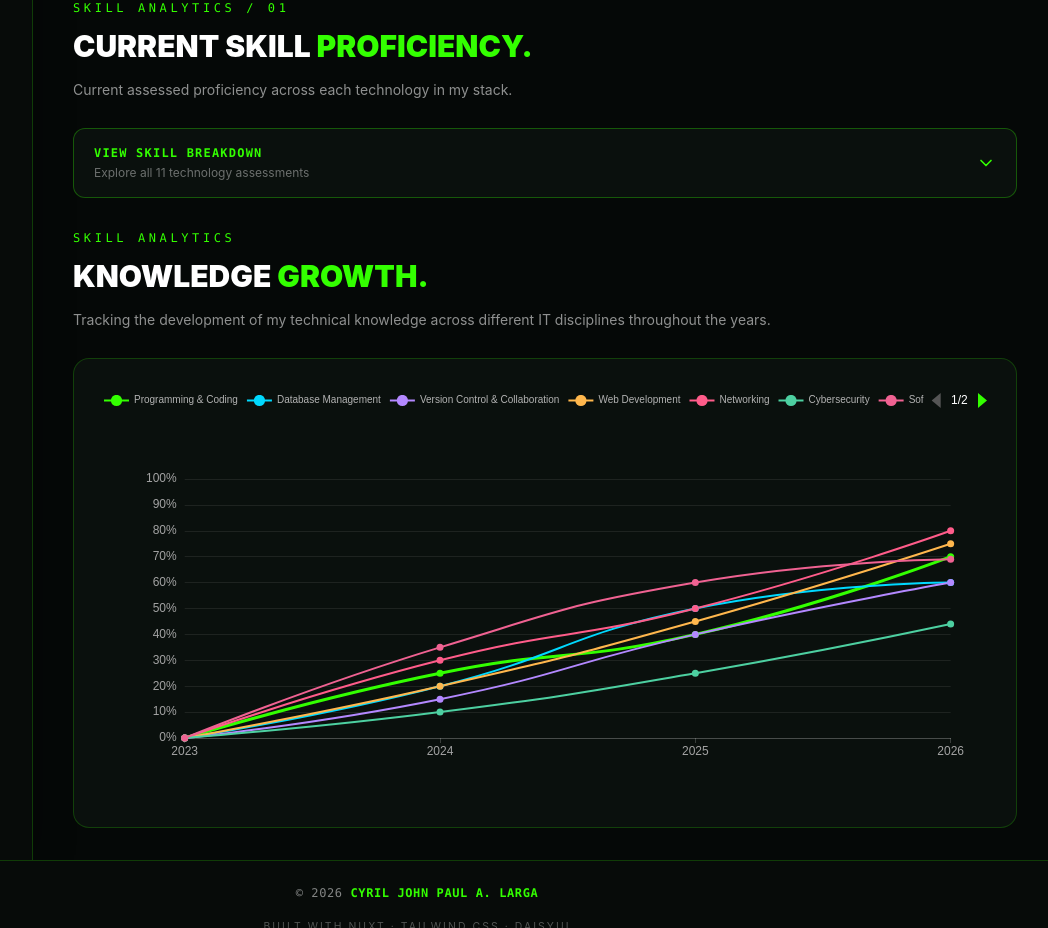
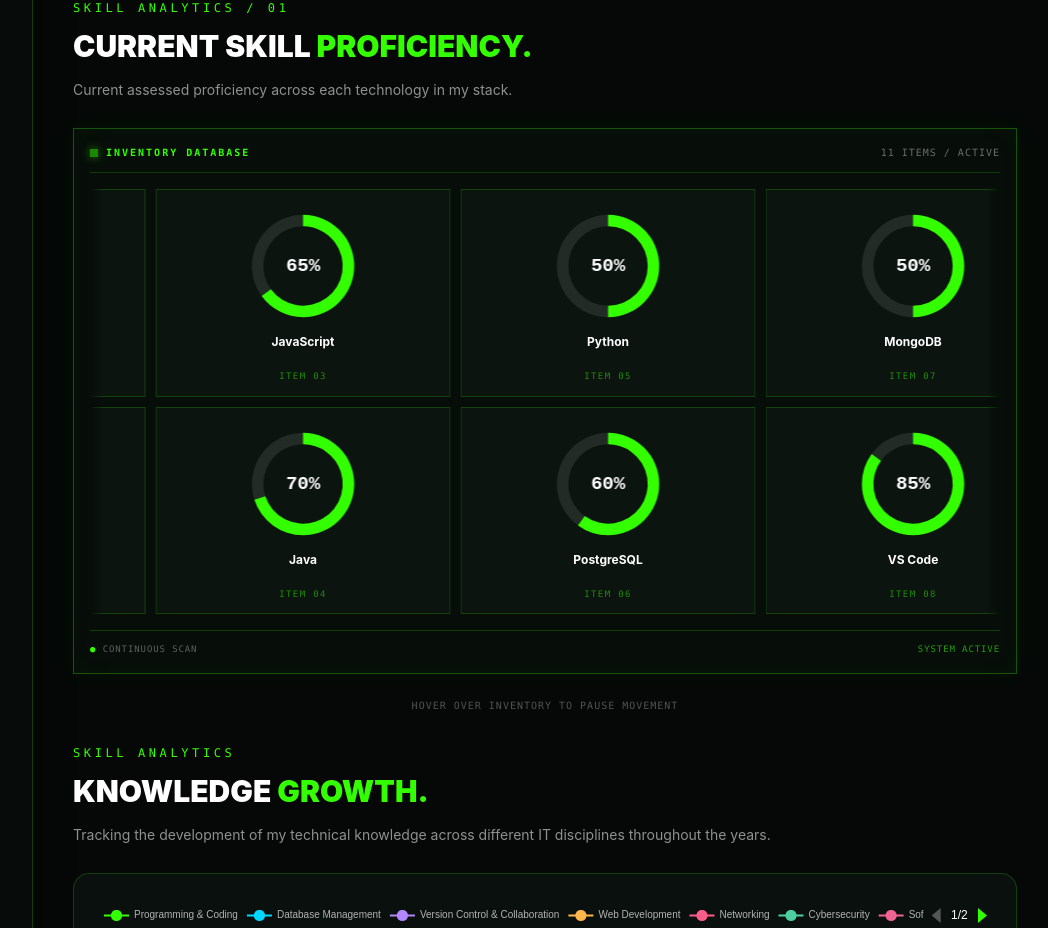
Before and after one commit to PaulLarKaizen/portfolio-nuxt, a Nuxt app: page /techstack in a window 1280 px wide. Shown: the part 1340-2268 px from the top of the page, without its empty margins (223-1271 px from the left). Built offline with nearby package versions, Linux system fonts and the light colour scheme.

Commit message:
Improve tech stack charts and animations

```diff
--- a/app/pages/techstack.vue
+++ b/app/pages/techstack.vue
@@ -1,5 +1,7 @@
 
 <script setup lang="ts">
+import { onMounted, onUnmounted, ref } from "vue";
+
 useHead({
   title: "Tech Stack | Cyril John Paul Larga",
 });
@@ -46,24 +48,77 @@ const skills = [
   { name: "Android Studio", score: 85 },
 ];
 
-// Controls the skill chart dropdown.
-const showSkillCharts = ref(false);
+// Reveal charts and start the inventory movement when visible.
+const skillChartSection = ref<HTMLElement | null>(null);
+const chartsVisible = ref(false);
+
+let skillChartObserver: IntersectionObserver | undefined;
+
+onMounted(() => {
+  const prefersReducedMotion = window.matchMedia(
+    "(prefers-reduced-motion: reduce)",
+  );
+
+  if (prefersReducedMotion.matches) {
+    chartsVisible.value = true;
+    return;
+  }
+
+  if (!("IntersectionObserver" in window)) {
+    chartsVisible.value = true;
+    return;
+  }
+
+  skillChartObserver = new IntersectionObserver(
+    (entries) => {
+      const sectionIsVisible = entries.some(
+        (entry) => entry.isIntersecting,
+      );
+
+      if (sectionIsVisible) {
+        chartsVisible.value = true;
+        skillChartObserver?.disconnect();
+        skillChartObserver = undefined;
+      }
+    },
+    {
+      threshold: 0.12,
+      rootMargin: "0px 0px -80px 0px",
+    },
+  );
+
+  if (skillChartSection.value) {
+    skillChartObserver.observe(skillChartSection.value);
+  }
+});
+
+onUnmounted(() => {
+  skillChartObserver?.disconnect();
+});
 
 // Individual technology doughnut chart.
 function doughnutOption(score: number) {
   return {
-    animationDuration: 900,
+    animation: true,
+    animationDuration: 1200,
+    animationEasing: "cubicOut",
+    animationDurationUpdate: 700,
+
     tooltip: {
       trigger: "item",
       formatter: "{b}: {c}%",
     },
+
     series: [
       {
         type: "pie",
-        radius: ["68%", "84%"],
+        radius: ["62%", "80%"],
         center: ["50%", "50%"],
+        startAngle: 90,
+        clockwise: true,
         label: { show: false },
         labelLine: { show: false },
+
         data: [
           {
             value: score,
@@ -78,6 +133,7 @@ function doughnutOption(score: number) {
         ],
       },
     ],
+
     graphic: [
       {
         type: "text",
@@ -86,7 +142,7 @@ function doughnutOption(score: number) {
         style: {
           text: `${score}%`,
           fill: "#ffffff",
-          fontSize: 22,
+          fontSize: 19,
           fontWeight: "bold",
           fontFamily: "monospace",
         },
@@ -311,8 +367,8 @@ const progressOption = {
       </section>
     </div>
 
-    <!-- Individual technology proficiency -->
-    <section class="space-y-6">
+    <!-- Continuous skill inventory -->
+    <section ref="skillChartSection" class="space-y-6">
       <div>
         <p class="mb-3 font-mono text-xs tracking-[0.3em] text-[#33ff00]">
           SKILL ANALYTICS / 01
@@ -328,62 +384,51 @@ const progressOption = {
         </p>
       </div>
 
-      <!-- Expand / Collapse button -->
-      <button
-        type="button"
-        class="flex w-full items-center justify-between rounded-xl border border-[#33ff00]/30 bg-[#0a100d] px-5 py-4 text-left transition-all duration-300 hover:border-[#33ff00]/70 hover:bg-[#33ff00]/5"
-        :aria-expanded="showSkillCharts"
-        aria-controls="skill-chart-grid"
-        @click="showSkillCharts = !showSkillCharts"
+      <!-- Retro inventory frame -->
+      <div
+        class="skill-inventory relative overflow-hidden border border-[#33ff00]/30 bg-[#070d09] p-3 sm:p-4"
       >
-        <div class="flex flex-col gap-1">
+        <!-- Top decorative status bar -->
+        <div
+          class="mb-4 flex items-center justify-between border-b border-[#33ff00]/20 pb-3"
+        >
+          <div class="flex items-center gap-2">
             <span
-            class="font-mono text-xs font-bold tracking-widest text-[#33ff00]"
+              class="h-2 w-2 animate-pulse bg-[#33ff00] shadow-[0_0_8px_#33ff00]"
+            ></span>
+
+            <span
+              class="font-mono text-[10px] font-bold tracking-[0.2em] text-[#33ff00]"
             >
-            {{
-              showSkillCharts ? "HIDE SKILL BREAKDOWN" : "VIEW SKILL BREAKDOWN"
-            }}
-          </span>
-
-          <span class="text-xs text-white/40">
-            {{
-              showSkillCharts
-                ? "11 technologies displayed"
-                : "Explore all 11 technology assessments"
-            }}
+              INVENTORY DATABASE
             </span>
           </div>
 
-        <svg
-          class="h-5 w-5 shrink-0 text-[#33ff00] transition-transform duration-300"
-          :class="{ 'rotate-180': showSkillCharts }"
-          viewBox="0 0 24 24"
-          fill="none"
-          stroke="currentColor"
-          stroke-width="2"
-          aria-hidden="true"
-        >
-          <path
-            d="m6 9 6 6 6-6"
-            stroke-linecap="round"
-            stroke-linejoin="round"
-          />
-        </svg>
-      </button>
+          <span class="font-mono text-[10px] tracking-widest text-white/40">
+            11 ITEMS / ACTIVE
+          </span>
+        </div>
 
-      <!-- Expandable doughnut charts -->
+        <!-- Scrolling viewport -->
         <div
-        v-if="showSkillCharts"
-        id="skill-chart-grid"
-        class="grid grid-cols-2 gap-4 sm:grid-cols-3 lg:grid-cols-4"
+          class="skill-marquee-viewport"
+          :class="{ 'is-ready': chartsVisible }"
         >
           <div
-          v-for="skill in skills"
-          :key="skill.name"
-          class="flex min-w-0 flex-col items-center rounded-xl border border-[#33ff00]/20 bg-[#0a100d] p-4 transition-all duration-300 hover:border-[#33ff00]/60"
+            class="skill-marquee-track"
+            :class="{ 'is-running': chartsVisible }"
+          >
+            <!-- First inventory set -->
+            <div class="skill-marquee-group">
+              <div
+                v-for="(skill, index) in skills"
+                :key="`first-${skill.name}`"
+                class="skill-chart-card group flex min-w-0 flex-col items-center justify-center border border-[#33ff00]/20 bg-[#0b140e] p-2 transition-all duration-300 hover:border-[#33ff00]/70 hover:bg-[#102014] sm:p-3"
+                :class="{ 'skill-chart-card-enter': chartsVisible }"
+                :style="{ animationDelay: `${index * 80}ms` }"
               >
                 <ClientOnly>
-            <div class="h-36 min-w-0 w-full">
+                  <div v-if="chartsVisible" class="h-28 w-full min-w-0 sm:h-32">
                     <VChart
                       :option="doughnutOption(skill.score)"
                       autoresize
@@ -391,20 +436,107 @@ const progressOption = {
                     />
                   </div>
 
+                  <div
+                    v-else
+                    class="flex h-28 w-full items-center justify-center sm:h-32"
+                    aria-hidden="true"
+                  >
+                    <div
+                      class="flex h-20 w-20 items-center justify-center rounded-full border-[7px] border-white/10 sm:h-24 sm:w-24"
+                    >
+                      <span class="font-mono text-[10px] text-white/30">
+                        READY
+                      </span>
+                    </div>
+                  </div>
+
                   <template #fallback>
                     <div
-                class="flex h-36 w-full items-center justify-center font-mono text-xs text-white/40"
+                      class="flex h-28 w-full items-center justify-center font-mono text-[10px] text-white/40 sm:h-32"
                     >
-                Loading chart...
+                      LOADING...
                     </div>
                   </template>
                 </ClientOnly>
 
-          <p class="mt-2 text-center text-sm font-bold text-white">
+                <p
+                  class="mt-1 min-h-8 text-center text-[11px] font-bold leading-tight text-white sm:text-xs"
+                >
                   {{ skill.name }}
                 </p>
+
+                <span
+                  class="mt-1 font-mono text-[8px] tracking-[0.15em] text-[#33ff00]/50 sm:text-[9px]"
+                >
+                  ITEM {{ String(index + 1).padStart(2, "0") }}
+                </span>
               </div>
             </div>
+
+            <!-- Duplicate inventory set for seamless looping -->
+            <div class="skill-marquee-group" aria-hidden="true">
+              <div
+                v-for="(skill, index) in skills"
+                :key="`second-${skill.name}`"
+                class="skill-chart-card flex min-w-0 flex-col items-center justify-center border border-[#33ff00]/20 bg-[#0b140e] p-2 sm:p-3"
+              >
+                <ClientOnly>
+                  <div v-if="chartsVisible" class="h-28 w-full min-w-0 sm:h-32">
+                    <VChart
+                      :option="doughnutOption(skill.score)"
+                      autoresize
+                      style="height: 100%; width: 100%"
+                    />
+                  </div>
+
+                  <div
+                    v-else
+                    class="flex h-28 w-full items-center justify-center sm:h-32"
+                  >
+                    <div
+                      class="h-20 w-20 rounded-full border-[7px] border-white/10 sm:h-24 sm:w-24"
+                    ></div>
+                  </div>
+
+                  <template #fallback>
+                    <div class="h-28 w-full sm:h-32"></div>
+                  </template>
+                </ClientOnly>
+
+                <p
+                  class="mt-1 min-h-8 text-center text-[11px] font-bold leading-tight text-white sm:text-xs"
+                >
+                  {{ skill.name }}
+                </p>
+
+                <span
+                  class="mt-1 font-mono text-[8px] tracking-[0.15em] text-[#33ff00]/50 sm:text-[9px]"
+                >
+                  ITEM {{ String(index + 1).padStart(2, "0") }}
+                </span>
+              </div>
+            </div>
+          </div>
+        </div>
+
+        <!-- Bottom decorative status bar -->
+        <div
+          class="mt-4 flex items-center justify-between border-t border-[#33ff00]/20 pt-3"
+        >
+          <span class="font-mono text-[9px] tracking-widest text-white/35">
+            <span class="text-[#33ff00]">●</span>
+            CONTINUOUS SCAN
+          </span>
+
+          <span class="font-mono text-[9px] tracking-widest text-[#33ff00]/60">
+            SYSTEM ACTIVE
+          </span>
+        </div>
+      </div>
+
+      <p class="text-center font-mono text-[10px] tracking-widest text-white/30">
+        HOVER OVER INVENTORY TO PAUSE MOVEMENT
+      </p>
     </section>
 
     <!-- Yearly knowledge growth -->
@@ -449,3 +581,127 @@ const progressOption = {
     </section>
   </div>
 </template>
+
+<style scoped>
+/* Retro inventory frame */
+.skill-inventory {
+  box-shadow:
+    0 0 18px rgba(51, 255, 0, 0.05),
+    inset 0 0 25px rgba(51, 255, 0, 0.025);
+}
+
+/* Hide anything outside the scrolling inventory */
+.skill-marquee-viewport {
+  width: 100%;
+  overflow: hidden;
+  position: relative;
+}
+
+/* Fade the left and right edges */
+.skill-marquee-viewport::before,
+.skill-marquee-viewport::after {
+  content: "";
+  position: absolute;
+  top: 0;
+  bottom: 0;
+  width: 12px;
+  z-index: 2;
+  pointer-events: none;
+}
+
+.skill-marquee-viewport::before {
+  left: 0;
+  background: linear-gradient(to right, #070d09, transparent);
+}
+
+.skill-marquee-viewport::after {
+  right: 0;
+  background: linear-gradient(to left, #070d09, transparent);
+}
+
+/* Two identical inventory sets create the seamless loop */
+.skill-marquee-track {
+  display: flex;
+  width: 400%;
+  transform: translateX(0);
+  will-change: transform;
+}
+
+.skill-marquee-track.is-running {
+  animation: inventory-scroll 38s linear infinite;
+}
+
+/* Pause the continuous movement when hovered */
+.skill-marquee-viewport:hover .skill-marquee-track.is-running {
+  animation-play-state: paused;
+}
+
+/*
+  Each group is twice the viewport width.
+  Six columns and two rows allow three columns
+  and two rows to be visible at once.
+*/
+.skill-marquee-group {
+  flex: 0 0 50%;
+  width: 50%;
+  display: grid;
+  grid-auto-flow: column;
+  grid-template-columns: repeat(6, minmax(0, 1fr));
+  grid-template-rows: repeat(2, minmax(0, 1fr));
+  gap: 10px;
+  min-width: 0;
+}
+
+/* Smooth continuous movement */
+@keyframes inventory-scroll {
+  from {
+    transform: translateX(0);
+  }
+
+  to {
+    transform: translateX(-50%);
+  }
+}
+
+/* Individual inventory card entrance */
+.skill-chart-card-enter {
+  animation: skill-card-reveal 650ms cubic-bezier(0.22, 1, 0.36, 1) both;
+}
+
+@keyframes skill-card-reveal {
+  from {
+    opacity: 0;
+    transform: translateY(16px);
+  }
+
+  to {
+    opacity: 1;
+    transform: translateY(0);
+  }
+}
+
+/* Smaller screens */
+@media (max-width: 640px) {
+  .skill-marquee-group {
+    gap: 7px;
+  }
+
+  .skill-marquee-track.is-running {
+    animation-duration: 32s;
+  }
+}
+
+/* Respect reduced-motion accessibility preferences */
+@media (prefers-reduced-motion: reduce) {
+  .skill-marquee-track.is-running {
+    animation: none;
+    transform: none;
+  }
+
+  .skill-chart-card-enter {
+    animation: none;
+    opacity: 1;
+    transform: none;
+  }
+}
+</style>
```
Lines whose indentation alone changed are shown as unchanged.
